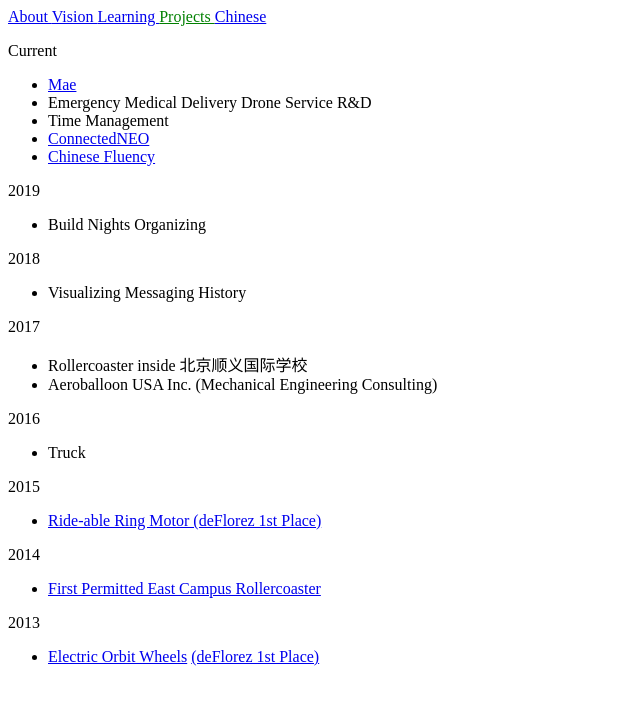
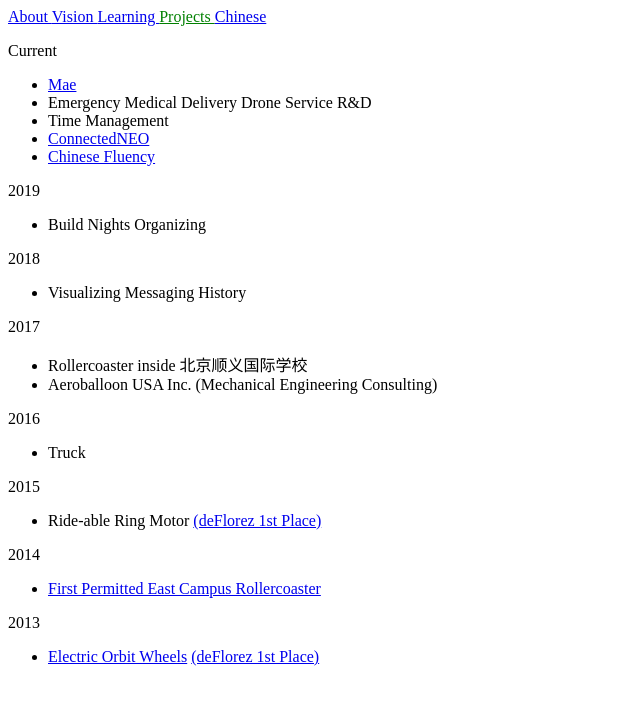
Before and after one commit to kriste11er/kriste11er.github.io, a Jekyll site: the page built from shop.md, in a window 1280 px wide. Shown: the top 705 px of the page, without its empty margins (0-640 px from the left). Built offline with Jekyll 4.4.1, drawn with Linux system fonts in a browser that asks for light colours.

Commit message:
minor update

```diff
--- a/shop.md
+++ b/shop.md
@@ -23,7 +23,7 @@ Current
 - Truck
 
 2015
-- [Ride-able Ring Motor (deFlorez 1st Place)](https://www.kriste11er.com/2015-DeFlorez_poster_final3.pdf)
+- Ride-able Ring Motor [(deFlorez 1st Place)](https://www.kriste11er.com/2015-DeFlorez_poster_final3.pdf)
 
 2014
 - [First Permitted East Campus Rollercoaster](https://build-its-inprogress.blogspot.com/search/label/Wooden%20Roller%20Coaster)
```
Also changed, not shown: .obsidian/workspace.json.
